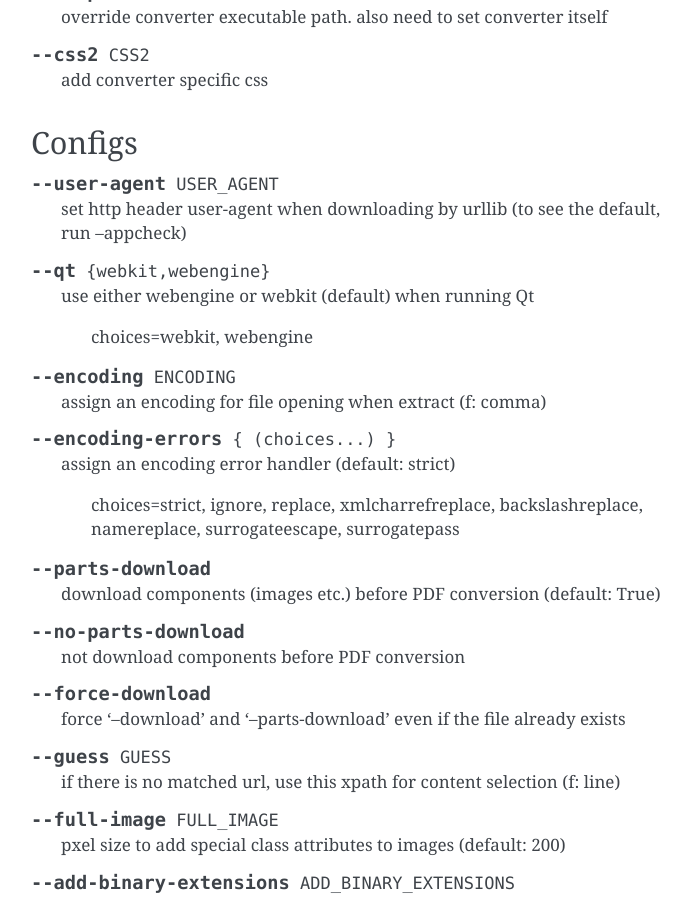
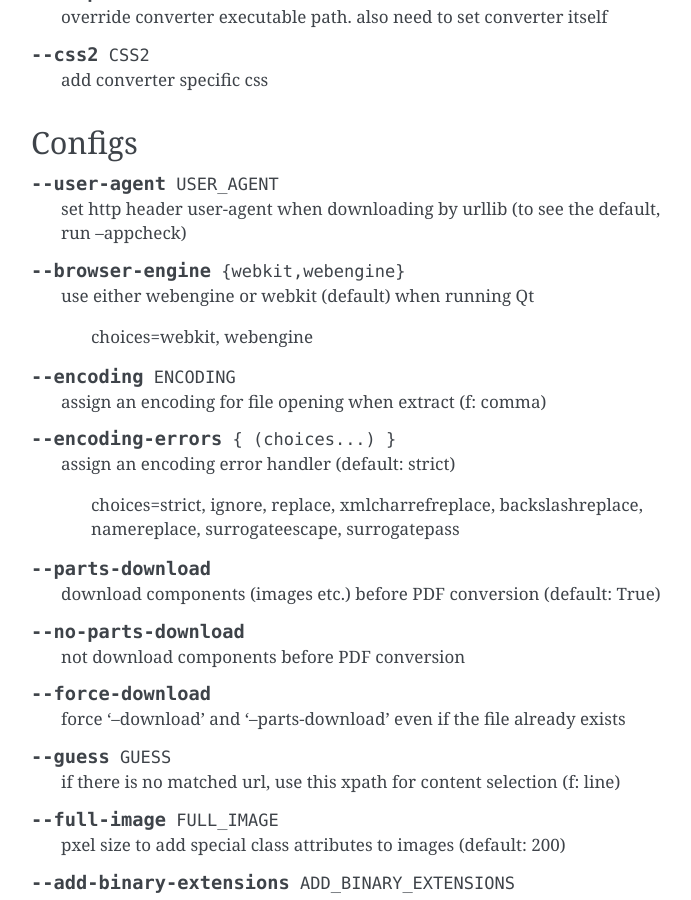
Before and after one commit to openandclose/tosixinch, a Sphinx documentation site: the page built from docs/commandline.rst, in a window 1280 px wide and 900 px high, scrolled down 2541 px. Shown: the whole window, without its empty margins (389-1080 px from the left). Built offline with Sphinx 7.4.7, drawn with Linux system fonts in a browser that asks for light colours.

Commit message:
Change rename option, qt -> browser_engine [API]

```diff
--- a/CHANGELOG.rst
+++ b/CHANGELOG.rst
@@ -110,6 +110,8 @@ Important changes (that users especially need to know) are marked by '**[!]**.'
       post_percmd2  ->  post_each_cmd2
 
   You have to edit user config files if you are using them.
+
+* Rename 'qt' option to 'browser_engine'.
 
 **Add:**
 
--- a/docs/commandline.rst
+++ b/docs/commandline.rst
@@ -165,7 +165,7 @@ Configs
 
     set http header user-agent when downloading by urllib (to see the default, run --appcheck)
 
-.. option:: --qt {webkit,webengine}
+.. option:: --browser-engine {webkit,webengine}
 
     use either webengine or webkit (default) when running Qt
 
--- a/docs/options.rst
+++ b/docs/options.rst
@@ -52,7 +52,7 @@ General Section
 
     Specify user agent for downloader (only for ``urllib``).
 
-.. confopt:: qt \*
+.. confopt:: browser_engine \*
 
     (``webkit``)
 
```
Also changed, not shown: 4 other files.
